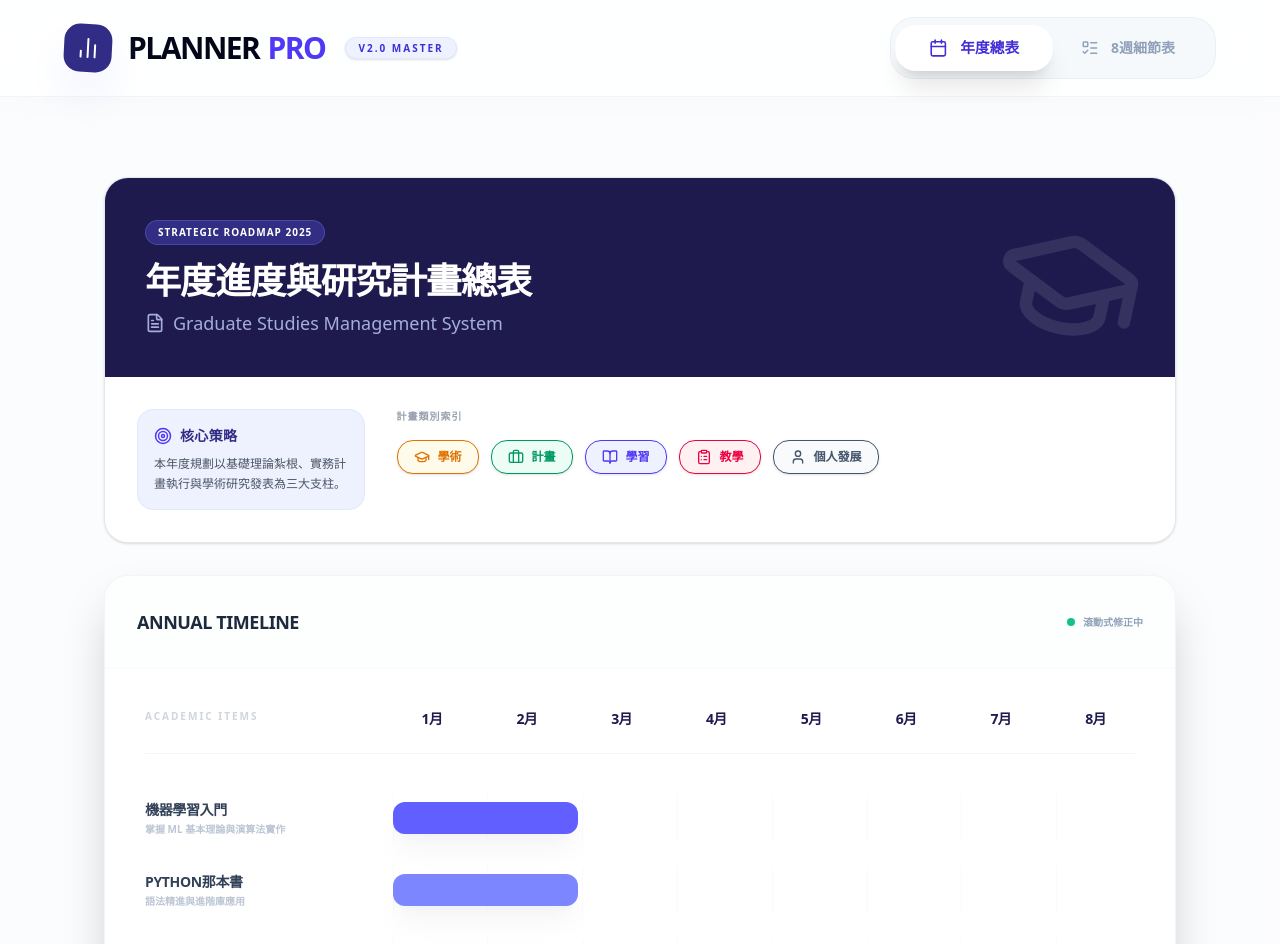
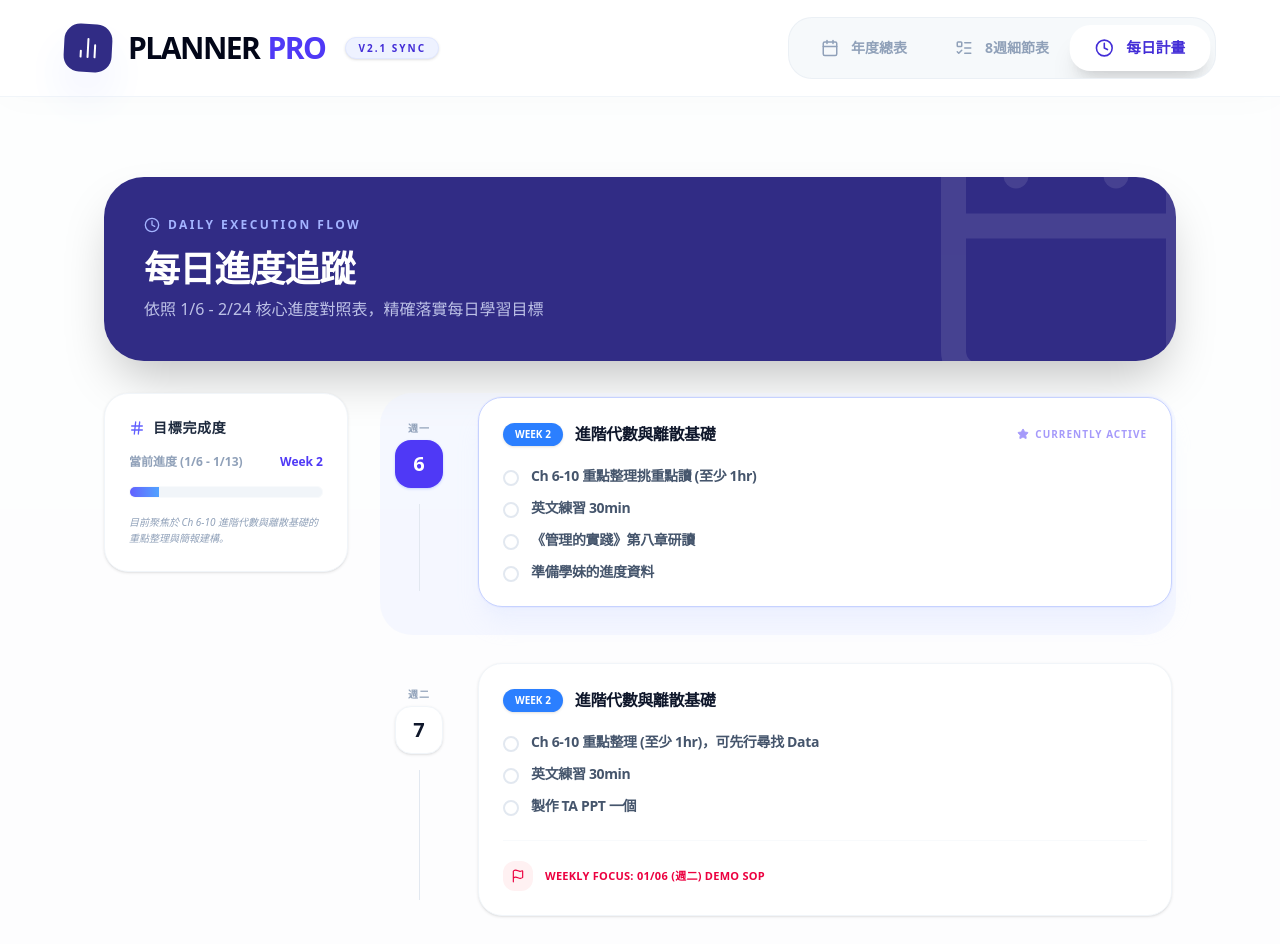
Before and after one commit to niiii518/-meeting-plan, a React (Vite) app: page / in a window 1280 px wide. Shown: the top 944 px of the page. Built offline with nearby package versions, Linux system fonts and the light colour scheme.

Commit message:
新增每日進度

```diff
--- a/src/App.jsx
+++ b/src/App.jsx
@@ -17,10 +17,72 @@ import {
   BarChart2,
   ListTodo,
   ShieldCheck,
-  TrendingUp
+  TrendingUp,
+  Hash,
+  ArrowRight,
+  BookMarked
 } from 'lucide-react';
 
-// --- 組件 1: 2025 年度進度與研究計畫 (年度總表) ---
+// --- 共用資料: 8 週進度基礎資料 ---
+const scheduleData = [
+  { week: 1, dateLabel: '12/29 - 01/06', title: '基礎導論與代數初步', chapters: 'Ch 1~5', color: 'bg-blue-600', phase: '數學基礎', tasks: ['AI/ML 範疇概觀', '線性方程與圖形', '畢氏定理與距離度量'], milestone: '01/06 Meeting: 解釋 AI/ML/DL 差異', hours: 5 },
+  { week: 2, dateLabel: '01/06 - 01/13', title: '進階代數與離散基礎', chapters: 'Ch 6~10', color: 'bg-blue-500', phase: '數學基礎', tasks: ['線性規劃體驗', '二次函數與最小平方法', '集合論'], milestone: '01/13 Meeting: 掌握最小平方法擬合概念', specialEvent: '01/06 (週二) Demo SOP', hours: 5 },
+  { week: 3, dateLabel: '01/13 - 01/20', title: '機率論與指數對數', chapters: 'Ch 11~15', color: 'bg-indigo-600', phase: '數學基礎', tasks: ['貝氏定理', '二項分布', 'Logistic 曲線'], milestone: '01/20 Meeting: 應用貝氏公式', specialEvent: '01/13 (週二) TA: AI工具改了多少', hours: 5 },
+  { week: 4, dateLabel: '01/20 - 01/27', title: '統計指標與線代基礎', chapters: 'Ch 16~19', color: 'bg-indigo-500', phase: '數學基礎', tasks: ['平均數統計量', '向量內積', '矩陣運算'], milestone: '01/27 Meeting: 計算相關係數', specialEvent: '01/20 (週二) Paper 論文匯報', hours: 5 },
+  { week: 5, dateLabel: '01/27 - 02/03', title: '多元迴歸與工具實戰', chapters: 'Ch 20~22', color: 'bg-emerald-600', phase: '實戰起步', tasks: ['矩陣解多元迴歸', '欠擬合/過擬合', 'Scikit-learn 入門'], milestone: '02/03 Meeting: 展示 Scikit-learn Demo', hours: 4 },
+  { week: 6, dateLabel: '02/03 - 02/10', title: '迴歸與樹模型監督學習', chapters: 'Ch 23~26', color: 'bg-amber-600', phase: '監督式學習', tasks: ['房價迴歸實戰', '邏輯迴歸', '隨機森林'], milestone: '02/10 Meeting: 對比線性 vs 樹模型差異', hours: 5 },
+  { week: 7, dateLabel: '02/10 - 02/17', title: '多樣化算法精要', chapters: 'Ch 27~30', color: 'bg-amber-500', phase: '監督式學習', tasks: ['KNN 算法', 'SVM 核技巧', '集成學習'], milestone: '02/17 Meeting: 總結監督式算法優劣', hours: 5 },
+  { week: 8, dateLabel: '02/17 - 02/24', title: '非監督學習與拓展', chapters: 'Ch 31~35', color: 'bg-rose-600', phase: '進階與非監督', tasks: ['K-means 分群', 'PCA 降維', '語音辨識應用'], milestone: '02/24 Meeting: 展示聚類可視化成果', hours: 4 },
+];
+
+// --- 具體每日任務資料 (1/6 - 1/13) ---
+const specificDailyTasks = {
+  "1/6": [
+    "Ch 6-10 重點整理挑重點讀 (至少 1hr)",
+    "英文練習 30min",
+    "《管理的實踐》第八章研讀",
+    "準備學妹的進度資料"
+  ],
+  "1/7": [
+    "Ch 6-10 重點整理 (至少 1hr)，可先行尋找 Data",
+    "英文練習 30min",
+    "製作 TA PPT 一個"
+  ],
+  "1/8": [
+    "Ch 6-10 開始跑程式並建構簡報 (至少 1hr)",
+    "英文練習 30min",
+    "製作 TA PPT 一個"
+  ],
+  "1/9": [
+    "Ch 6-10 程式優化與簡報細修 (至少 1hr)",
+    "英文練習 30min",
+    "製作 TA PPT 一個"
+  ],
+  "1/10": [
+    "英文練習 30min",
+    "10 個演算法開發環境準備與測試"
+  ],
+  "1/11": [
+    "Ch 6-10 練習簡報演練、程式演示與講稿準備 (至少 1hr)",
+    "英文練習 30min",
+    "製作 TA PPT 一個"
+  ],
+  "1/12": [
+    "Ch 6-10 最終練習與講稿收尾 (至少 1hr)",
+    "英文練習 30min",
+    "閱讀下次進度的 Paper",
+    "製作 TA PPT 一個"
+  ],
+  "1/13": [
+    "Ch 6-10 報告 Practice (至少 1hr)",
+    "英文練習 30min",
+    "TA PPT 報告 Practice",
+    "《管理的實踐》練習與應用",
+    "Demo SOP 流程練習"
+  ]
+};
+
+// --- 組件 1: 年度計畫 ---
 const AnnualPlan = () => {
   const months = ['1月', '2月', '3月', '4月', '5月', '6月', '7月', '8月'];
   const tasks = [
@@ -126,19 +188,9 @@ const AnnualPlan = () => {
   );
 };
 
-// --- 組件 2: 機器學習 8 週進度規劃 (細節表) ---
+// --- 組件 2: 8 週細節表 ---
 const WeeklySchedule = () => {
   const [activeWeek, setActiveWeek] = useState(null);
-  const scheduleData = [
-    { week: 1, dateLabel: '12/29 - 01/06', title: '基礎導論與代數初步', chapters: 'Ch 1~5', color: 'bg-blue-600', phase: '數學基礎', tasks: ['AI/ML 範疇概觀', '線性方程與圖形', '畢氏定理與距離度量'], milestone: '01/06 Meeting: 解釋 AI/ML/DL 差異', hours: 5 },
-    { week: 2, dateLabel: '01/06 - 01/13', title: '進階代數與離散基礎', chapters: 'Ch 6~10', color: 'bg-blue-500', phase: '數學基礎', tasks: ['線性規劃體驗', '二次函數與最小平方法', '集合論'], milestone: '01/13 Meeting: 掌握最小平方法擬合概念', specialEvent: '01/06 (週二) Demo SOP', hours: 5 },
-    { week: 3, dateLabel: '01/13 - 01/20', title: '機率論與指數對數', chapters: 'Ch 11~15', color: 'bg-indigo-600', phase: '數學基礎', tasks: ['貝氏定理', '二項分布', 'Logistic 曲線'], milestone: '01/20 Meeting: 應用貝氏公式', specialEvent: '01/13 (週二) TA: AI工具改了多少', hours: 5 },
-    { week: 4, dateLabel: '01/20 - 01/27', title: '統計指標與線代基礎', chapters: 'Ch 16~19', color: 'bg-indigo-500', phase: '數學基礎', tasks: ['平均數統計量', '向量內積', '矩陣運算'], milestone: '01/27 Meeting: 計算相關係數', specialEvent: '01/20 (週二) Paper 論文匯報', hours: 5 },
-    { week: 5, dateLabel: '01/27 - 02/03', title: '多元迴歸與工具實戰', chapters: 'Ch 20~22', color: 'bg-emerald-600', phase: '實戰起步', tasks: ['矩陣解多元迴歸', '欠擬合/過擬合', 'Scikit-learn 入門'], milestone: '02/03 Meeting: 展示 Scikit-learn Demo', hours: 4 },
-    { week: 6, dateLabel: '02/03 - 02/10', title: '迴歸與樹模型監督學習', chapters: 'Ch 23~26', color: 'bg-amber-600', phase: '監督式學習', tasks: ['房價迴歸實戰', '邏輯迴歸', '隨機森林'], milestone: '02/10 Meeting: 對比線性 vs 樹模型差異', hours: 5 },
-    { week: 7, dateLabel: '02/10 - 02/17', title: '多樣化算法精要', chapters: 'Ch 27~30', color: 'bg-amber-500', phase: '監督式學習', tasks: ['KNN 算法', 'SVM 核技巧', '集成學習'], milestone: '02/17 Meeting: 總結監督式算法優劣', hours: 5 },
-    { week: 8, dateLabel: '02/17 - 02/24', title: '非監督學習與拓展', chapters: 'Ch 31~35', color: 'bg-rose-600', phase: '進階與非監督', tasks: ['K-means 分群', 'PCA 降維', '語音辨識應用'], milestone: '02/24 Meeting: 展示聚類可視化成果', hours: 4 },
-  ];
 
   return (
     <div className="space-y-8 animate-in fade-in duration-500">
@@ -255,12 +307,160 @@ const WeeklySchedule = () => {
   );
 };
 
+// --- 組件 3: 1/6 - 2/24 每日詳細計畫 ---
+const DailyPlanner = () => {
+  // 生成 1/6 到 2/24 的日期
+  const generateDates = () => {
+    const dates = [];
+    const startDate = new Date(2025, 0, 6); // 1月6日
+    const endDate = new Date(2025, 1, 24);   // 2月24日
+
+    let currentDate = new Date(startDate);
+    while (currentDate <= endDate) {
+      dates.push(new Date(currentDate));
+      currentDate.setDate(currentDate.getDate() + 1);
+    }
+    return dates;
+  };
+
+  const allDates = generateDates();
+
+  // 根據日期判斷屬於哪一週 (與 scheduleData 對應)
+  const getWeekInfo = (date) => {
+    const startOfWeek2 = new Date(2025, 0, 6);
+    const diffDays = Math.floor((date - startOfWeek2) / (1000 * 60 * 60 * 24));
+    const weekIndex = Math.floor(diffDays / 7) + 2;
+    return scheduleData.find(w => w.week === weekIndex) || scheduleData[7];
+  };
+
+  const getDayName = (date) => {
+    const names = ['週日', '週一', '週二', '週三', '週四', '週五', '週六'];
+    return names[date.getDay()];
+  };
+
+  const formatDate = (date) => {
+    return `${date.getMonth() + 1}/${date.getDate()}`;
+  };
+
+  return (
+    <div className="space-y-8 animate-in fade-in slide-in-from-bottom-4 duration-700">
+      <div className="bg-indigo-900 rounded-[2.5rem] p-10 text-white relative overflow-hidden shadow-2xl">
+        <div className="absolute -right-10 -bottom-10 opacity-10">
+          <Calendar size={300} />
+        </div>
+        <div className="relative z-10">
+          <div className="flex items-center gap-2 text-indigo-300 font-black text-xs uppercase tracking-[0.2em] mb-4">
+            <Clock size={16} /> Daily Execution Flow
+          </div>
+          <h1 className="text-4xl font-black tracking-tight mb-2">每日進度追蹤</h1>
+          <p className="text-indigo-100 font-medium opacity-80">
+            依照 1/6 - 2/24 核心進度對照表，精確落實每日學習目標
+          </p>
+        </div>
+      </div>
+
+      <div className="grid grid-cols-1 lg:grid-cols-12 gap-8">
+        <div className="lg:col-span-3 space-y-6">
+          <div className="bg-white rounded-3xl p-6 border border-slate-100 shadow-sm sticky top-32">
+            <h3 className="font-black text-slate-800 mb-4 flex items-center gap-2 text-sm uppercase tracking-wider">
+              <Hash size={16} className="text-indigo-500" /> 目標完成度
+            </h3>
+            <div className="space-y-4">
+              <div className="flex justify-between items-center text-xs font-bold">
+                <span className="text-slate-400">當前進度 (1/6 - 1/13)</span>
+                <span className="text-indigo-600 font-black">Week 2</span>
+              </div>
+              <div className="w-full bg-slate-100 h-3 rounded-full overflow-hidden border border-slate-50">
+                <div className="bg-gradient-to-r from-indigo-500 to-blue-400 h-full w-[15%] transition-all duration-1000"></div>
+              </div>
+              <p className="text-[10px] text-slate-400 font-medium italic leading-relaxed">
+                目前聚焦於 Ch 6-10 進階代數與離散基礎的重點整理與簡報建構。
+              </p>
+            </div>
+          </div>
+        </div>
+
+        <div className="lg:col-span-9 space-y-6">
+          {allDates.map((date, idx) => {
+            const dateStr = formatDate(date);
+            const weekInfo = getWeekInfo(date);
+            const isWeekend = date.getDay() === 0 || date.getDay() === 6;
+            const isToday = dateStr === "1/6";
+            const dayTasks = specificDailyTasks[dateStr];
+
+            return (
+              <div
+                key={idx}
+                className={`group relative flex items-stretch gap-6 p-1 rounded-[2rem] transition-all hover:translate-x-1 ${isToday ? 'bg-indigo-50/50' : 'bg-transparent'}`}
+              >
+                {/* 左側日期軸 */}
+                <div className="flex flex-col items-center py-6 min-w-[70px]">
+                  <span className={`text-[10px] font-black uppercase tracking-widest mb-1 ${isWeekend ? 'text-rose-400' : 'text-slate-400'}`}>
+                    {getDayName(date)}
+                  </span>
+                  <div className={`w-12 h-12 rounded-2xl flex items-center justify-center text-xl font-black shadow-sm ${isToday ? 'bg-indigo-600 text-white shadow-indigo-200' : (isWeekend ? 'bg-rose-50 text-rose-600' : 'bg-white text-slate-900 border border-slate-100')}`}>
+                    {date.getDate()}
+                  </div>
+                  <div className="flex-1 w-px bg-slate-200 my-4 group-last:hidden"></div>
+                </div>
+
+                {/* 右側內容卡片 */}
+                <div className={`flex-1 mb-6 p-6 rounded-3xl border transition-all duration-300 ${isToday ? 'bg-white border-indigo-200 shadow-xl shadow-indigo-100/40 ring-1 ring-indigo-500/5' : 'bg-white border-slate-100 shadow-sm hover:shadow-md'}`}>
+                  <div className="flex flex-wrap items-center gap-3 mb-5">
+                    <span className={`text-[10px] font-black px-3 py-1 rounded-full text-white shadow-sm ${weekInfo.color}`}>
+                      WEEK {weekInfo.week}
+                    </span>
+                    <h3 className="text-slate-900 font-black tracking-tight">{weekInfo.title}</h3>
+                    {isToday && <span className="ml-auto flex items-center gap-1.5 text-indigo-600 font-black text-[10px] uppercase tracking-widest animate-pulse"><Star size={12} fill="currentColor" /> Currently Active</span>}
+                  </div>
+
+                  <div className="space-y-3">
+                    {dayTasks ? (
+                      dayTasks.map((task, tIdx) => (
+                        <div key={tIdx} className="flex items-start gap-3 group/task">
+                          <div className="mt-1 flex-shrink-0 w-4 h-4 rounded-full border-2 border-slate-200 flex items-center justify-center group-hover/task:border-indigo-500 group-hover/task:bg-indigo-500 transition-all">
+                            <CheckCircle2 size={10} className="text-white opacity-0 group-hover/task:opacity-100" />
+                          </div>
+                          <p className="text-slate-600 text-sm font-bold tracking-tight group-hover/task:text-slate-900 transition-colors">
+                            {task}
+                          </p>
+                        </div>
+                      ))
+                    ) : (
+                      <div className="flex items-center gap-3 text-slate-400 italic text-sm py-2">
+                        <BookMarked size={16} />
+                        <span className="font-medium">依據第 {weekInfo.week} 週主題執行建議任務...</span>
+                      </div>
+                    )}
+                  </div>
+
+                  {/* 標記為 Meeting 或特殊事件 */}
+                  {date.getDay() === 2 && (
+                    <div className="mt-6 pt-5 border-t border-slate-50 flex items-center gap-3">
+                      <div className="p-2 bg-rose-50 rounded-xl text-rose-600">
+                        <Flag size={14} />
+                      </div>
+                      <div className="text-[11px] font-black text-rose-600 tracking-wide uppercase">
+                        Weekly Focus: {weekInfo.specialEvent || '研究與 TA 進度匯報'}
+                      </div>
+                    </div>
+                  )}
+                </div>
+              </div>
+            );
+          })}
+        </div>
+      </div>
+    </div>
+  );
+};
+
 // --- 主組件: 控制導覽與切換 ---
 const App = () => {
-  const [currentTab, setCurrentTab] = useState('annual');
+  const [currentTab, setCurrentTab] = useState('daily'); // 預設改為每日計畫方便查看更新
 
   return (
-    <div className="min-h-screen bg-slate-50/50 pb-24 selection:bg-indigo-100 selection:text-indigo-900">
+    <div className="min-h-screen bg-slate-50/30 pb-24 selection:bg-indigo-100 selection:text-indigo-900 font-sans">
       <nav className="sticky top-0 z-50 bg-white/80 backdrop-blur-2xl border-b border-slate-100 px-8 shadow-[0_1px_40px_rgba(0,0,0,0.02)]">
         <div className="max-w-6xl mx-auto flex items-center justify-between h-24">
           <div className="flex items-center gap-4">
@@ -271,39 +471,47 @@ const App = () => {
               <div className="font-black text-slate-950 tracking-tighter text-3xl flex items-center gap-2">
                 PLANNER<span className="text-indigo-600">PRO</span>
                 <div className="hidden md:flex bg-indigo-50 text-indigo-700 text-[10px] px-3 py-1 rounded-full font-black uppercase tracking-[0.2em] ml-3 border border-indigo-100 shadow-sm">
-                  v2.0 MASTER
+                  v2.1 SYNC
                 </div>
               </div>
             </div>
           </div>
-          <div className="flex bg-slate-100/60 p-2 rounded-[1.5rem] border border-slate-200/50 backdrop-blur-md">
+          <div className="flex bg-slate-100/60 p-2 rounded-[1.5rem] border border-slate-200/50 backdrop-blur-md overflow-x-auto">
             <button
               onClick={() => setCurrentTab('annual')}
-              className={`flex items-center gap-3 px-8 py-3 rounded-[1.25rem] text-sm font-black transition-all duration-500 ${currentTab === 'annual' ? 'bg-white shadow-xl text-indigo-700 scale-[1.05]' : 'text-slate-400 hover:text-slate-600'}`}
+              className={`flex items-center gap-3 px-6 py-3 rounded-[1.25rem] text-sm font-black transition-all duration-500 whitespace-nowrap ${currentTab === 'annual' ? 'bg-white shadow-xl text-indigo-700 scale-[1.05]' : 'text-slate-400 hover:text-slate-600'}`}
             >
               <Calendar size={18} /> 年度總表
             </button>
             <button
               onClick={() => setCurrentTab('weekly')}
-              className={`flex items-center gap-3 px-8 py-3 rounded-[1.25rem] text-sm font-black transition-all duration-500 ${currentTab === 'weekly' ? 'bg-white shadow-xl text-indigo-700 scale-[1.05]' : 'text-slate-400 hover:text-slate-600'}`}
+              className={`flex items-center gap-3 px-6 py-3 rounded-[1.25rem] text-sm font-black transition-all duration-500 whitespace-nowrap ${currentTab === 'weekly' ? 'bg-white shadow-xl text-indigo-700 scale-[1.05]' : 'text-slate-400 hover:text-slate-600'}`}
             >
               <ListTodo size={18} /> 8週細節表
+            </button>
+            <button
+              onClick={() => setCurrentTab('daily')}
+              className={`flex items-center gap-3 px-6 py-3 rounded-[1.25rem] text-sm font-black transition-all duration-500 whitespace-nowrap ${currentTab === 'daily' ? 'bg-white shadow-xl text-indigo-700 scale-[1.05]' : 'text-slate-400 hover:text-slate-600'}`}
+            >
+              <Clock size={18} /> 每日計畫
             </button>
           </div>
         </div>
       </nav>
 
       <main className="max-w-6xl mx-auto p-4 md:p-10 mt-10">
-        {currentTab === 'annual' ? <AnnualPlan /> : <WeeklySchedule />}
+        {currentTab === 'annual' && <AnnualPlan />}
+        {currentTab === 'weekly' && <WeeklySchedule />}
+        {currentTab === 'daily' && <DailyPlanner />}
       </main>
 
       <footer className="max-w-6xl mx-auto px-10 mt-10">
         <div className="border-t border-slate-200/60 pt-10 flex flex-col md:flex-row justify-between items-center gap-6">
           <div className="flex items-center gap-2 text-slate-400 font-bold text-[10px] uppercase tracking-[0.3em]">
-            <ShieldCheck size={14} /> Data Integrity Verified
+            <ShieldCheck size={14} /> Schedule Synchronized
           </div>
           <div className="text-slate-300 text-[10px] font-black uppercase tracking-[0.2em]">
-            © 2025 Research Planner Pro | Optimized for Academic Faculty Review
+            © 2025 Research Planner Pro | Daily Precision Mode Enabled
           </div>
         </div>
       </footer>
```
